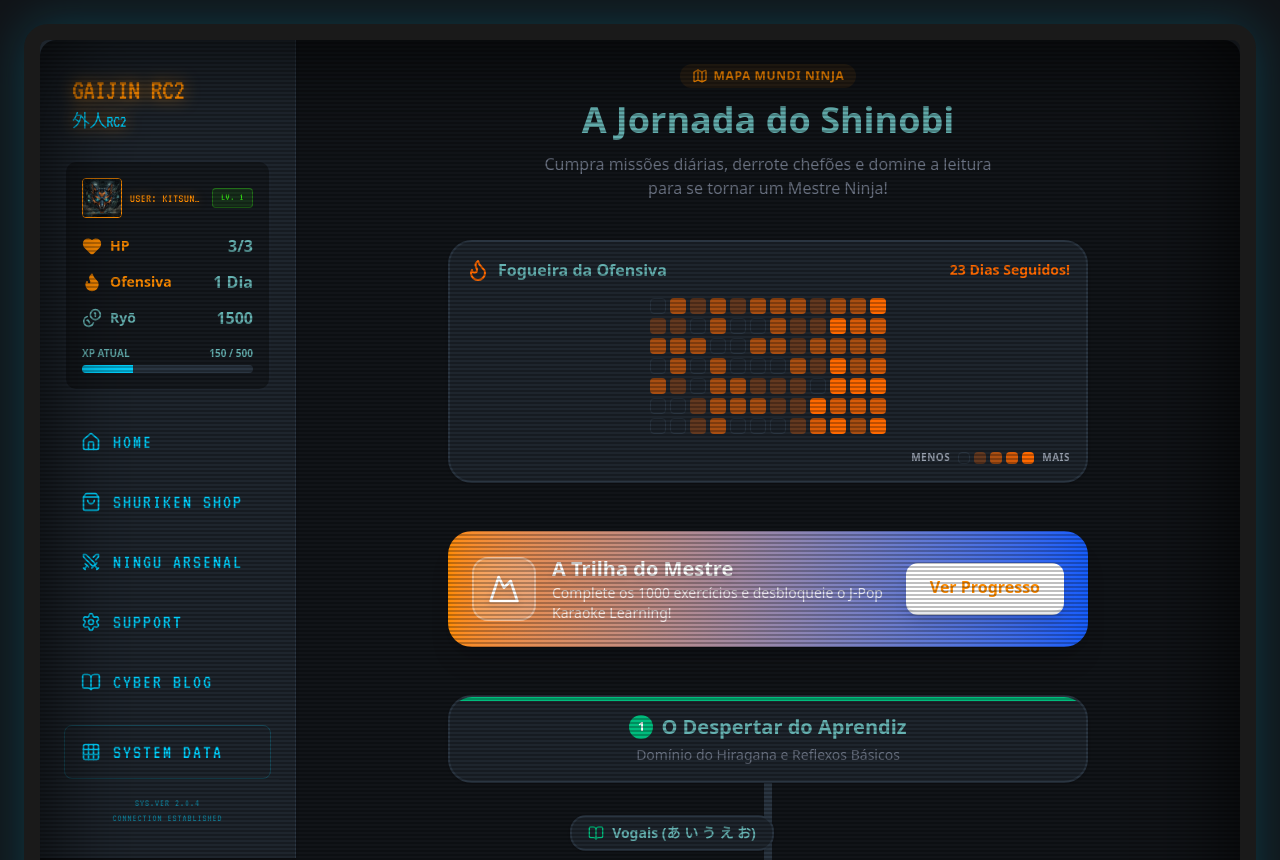
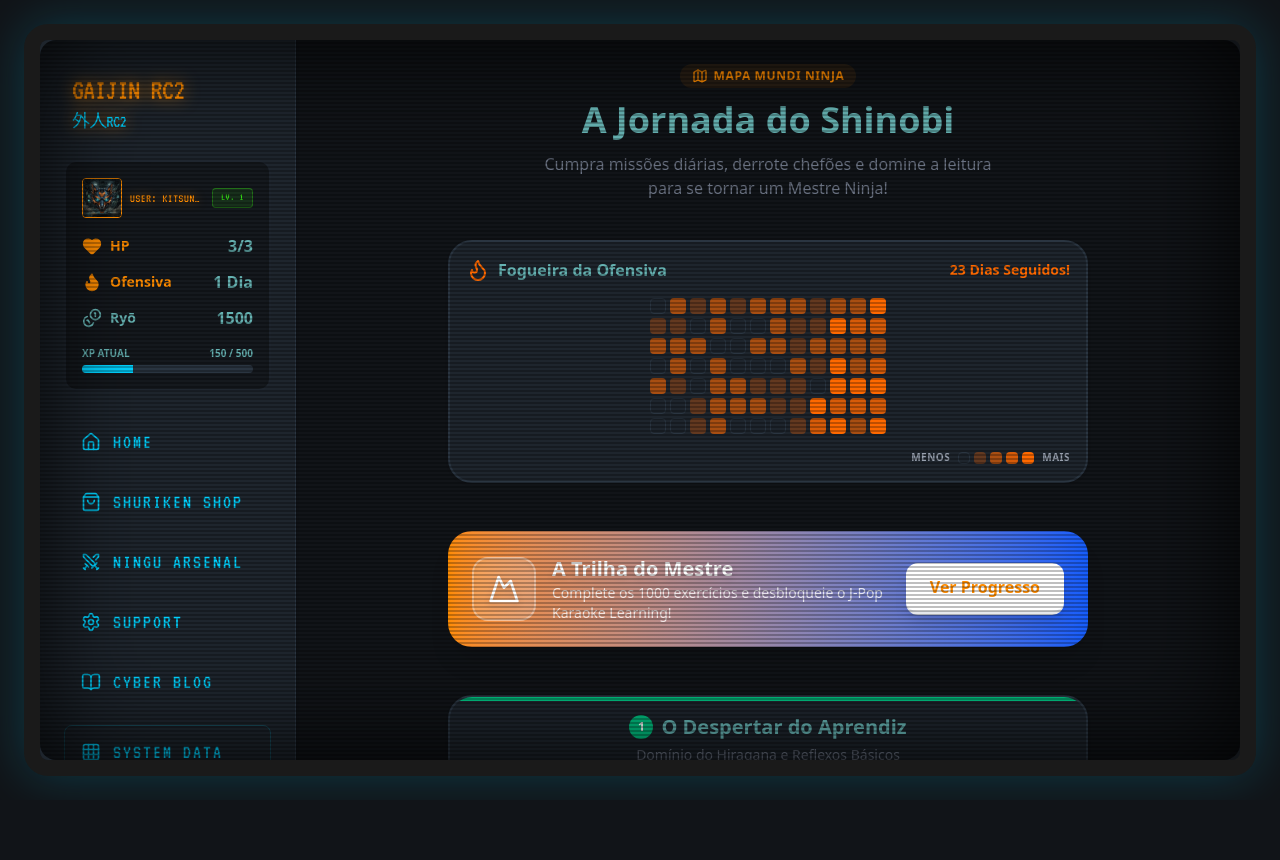
Before and after one commit to rc2HkBr/Rc2Gaijin, a Next.js app: page / in a window 1280 px wide. Shown: the top 860 px of the page. After the commit the page ends 800 px from the top, so only its background shows below. Built offline with nearby package versions, Linux system fonts and the light colour scheme.

Commit message:
feat: initialize root layout with fonts, navigation components, and game provider context

```diff
--- a/src/app/layout.tsx
+++ b/src/app/layout.tsx
@@ -31,9 +31,9 @@ export default function RootLayout({
 }>) {
   return (
     <html lang="en">
-      <body className={`${quicksand.variable} ${vt323.variable} font-sans antialiased bg-black p-0 sm:p-6 overflow-hidden`}>
+      <body className={`${quicksand.variable} ${vt323.variable} font-sans antialiased bg-black p-0 sm:p-6 overflow-hidden h-screen w-screen flex`}>
         {/* Carcaça do Monitor (Fliperama) */}
-        <div className="w-full h-full sm:rounded-3xl border-[16px] border-[#1a1a1a] shadow-[0_0_50px_rgba(0,210,255,0.2)] bg-background relative overflow-hidden flex flex-col sm:flex-row">
+        <div className="flex-1 h-full sm:rounded-3xl border-[16px] border-[#1a1a1a] shadow-[0_0_50px_rgba(0,210,255,0.2)] bg-background relative overflow-hidden flex flex-col sm:flex-row">
           {/* Efeito da Tela de Tubo */}
           <div className="scanlines absolute inset-0 rounded-2xl"></div>
 
```
